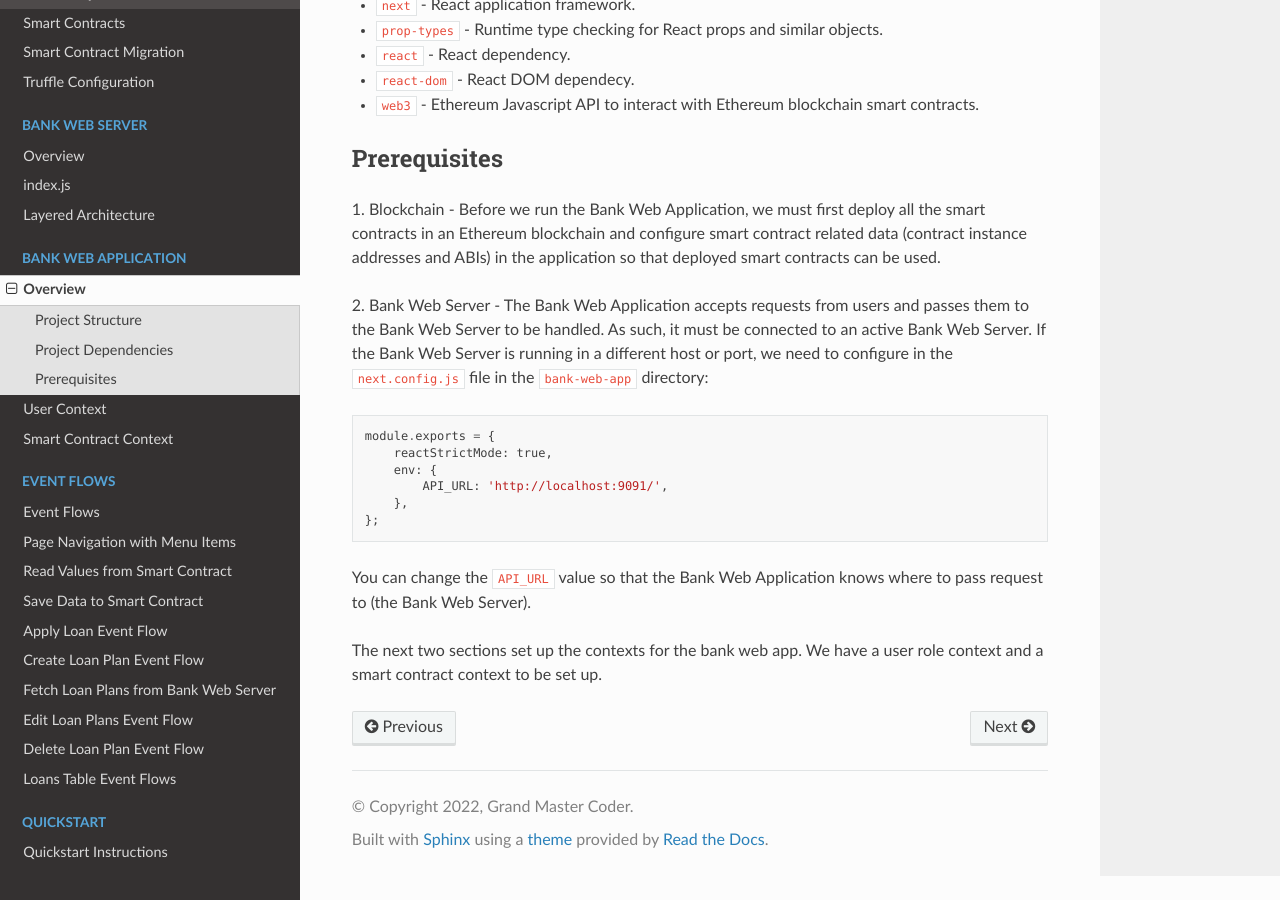
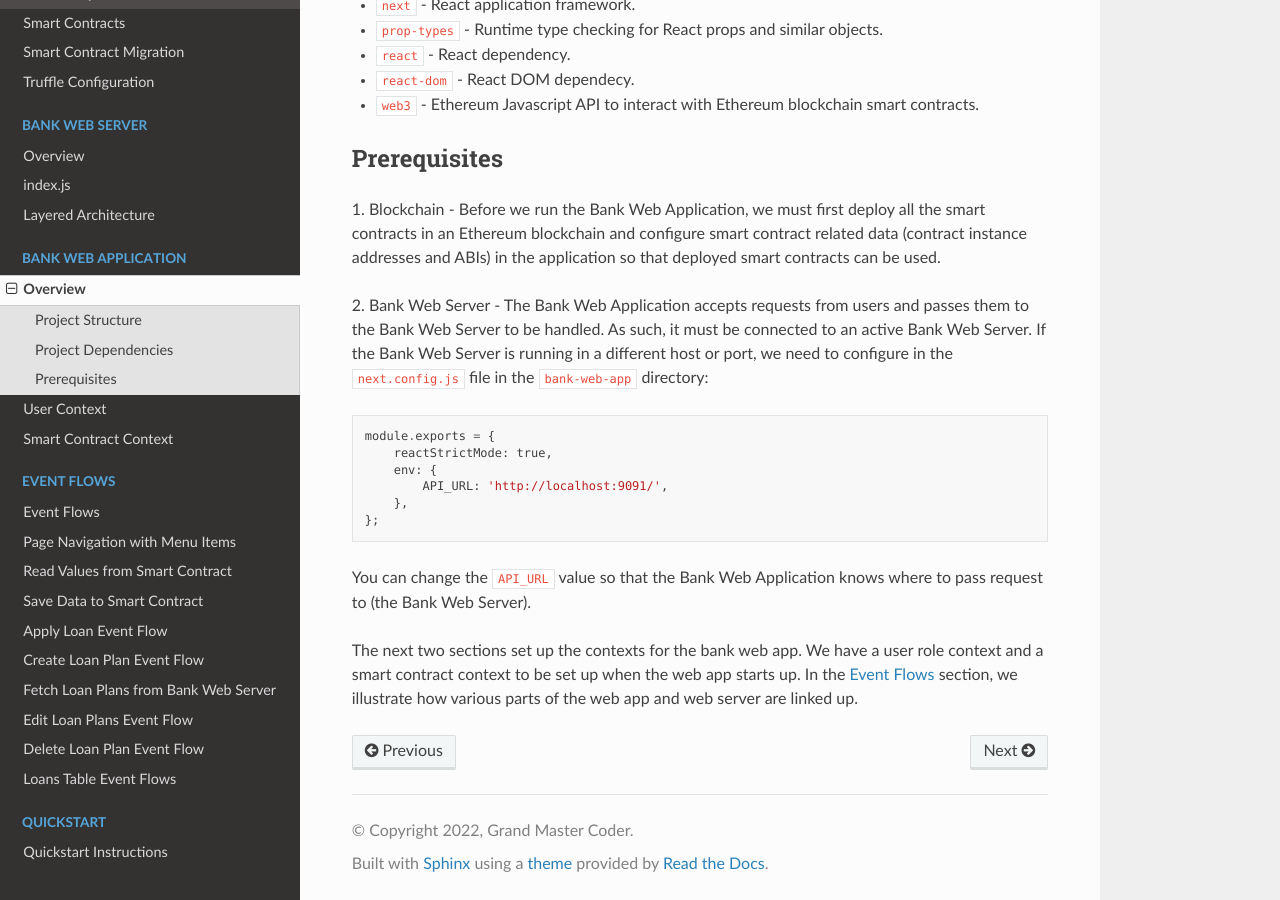
Before and after one commit to NivedithaKarthikeyan/LandregistryApp, a Sphinx documentation site: the page built from docs/source/bankClient/introduction.rst, in a window 1280 px wide and 900 px high, scrolled down 1191 px. Built offline with Sphinx 7.4.7 and the Read the Docs theme 2.0.0, drawn with Linux system fonts in a browser that asks for light colours; pages that are not in the unit, such as notebooks, are missing from menus.

Commit message:
Update docs/source/eventFlow/guide.rst, docs/source/bankClient/introduction.rst

```diff
--- a/docs/source/bankClient/introduction.rst
+++ b/docs/source/bankClient/introduction.rst
@@ -72,4 +72,4 @@ Bank Web Server. If the Bank Web Server is running in a different host or port,
 
 You can change the ``API_URL`` value so that the Bank Web Application knows where to pass request to (the Bank Web Server).
 
-The next two sections set up the contexts for the bank web app.  We have a user role context and a smart contract context to be set up.
+The next two sections set up the contexts for the bank web app.  We have a user role context and a smart contract context to be set up when the web app starts up.  In the :ref:`eventflow` section, we illustrate how various parts of the web app and web server are linked up.
--- a/docs/source/eventFlow/guide.rst
+++ b/docs/source/eventFlow/guide.rst
@@ -1,4 +1,4 @@
-.. _deploy-to-ropsten:
+.. _eventflow:
 
 Event Flows
 ==================================
```
